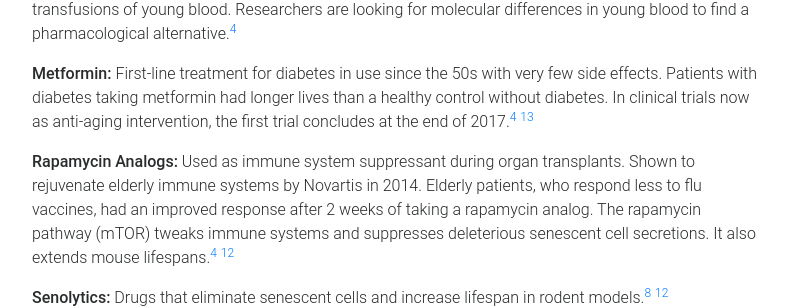
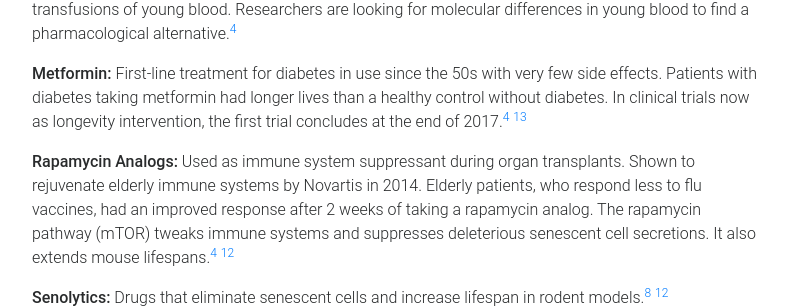
Before and after one commit to tomquisel/tomquisel.github.io, a Jekyll site: the page built from _posts/2017-08-01-longevity-research-overview.md, in a window 1280 px wide and 900 px high, scrolled down 1920 px. Shown: the part 196-504 px from the top of the window, without its empty margins (53-840 px from the left). Built offline with Jekyll 4.4.1, drawn with Linux system fonts in a browser that asks for light colours; nearby versions of some CDN libraries; some of the changed text lies outside the part shown.

```diff
--- a/_posts/2017-08-01-anti-aging-research-overview.md
+++ b/_posts/2017-08-01-longevity-research-overview.md
@@ -1,10 +1,10 @@
 ---
 layout: post
-title: "Anti-Aging Research"
+title: "Longevity Research"
 img: aging-image1.png
-excerpt: A review of recent anti-aging research and treatments
+excerpt: A review of recent longevity research and treatments
 ---
-These are notes from a recent presentation I gave on the state of anti-aging research and potential interventions.
+These are notes from a recent presentation I gave on the state of longevity research and potential interventions.
 
 ### Context
 
@@ -28,7 +28,7 @@ Most researchers agree that antagonistic pleiotropy is the leading explanation.[
 
 **The idea:** genes that increase the odds of successful reproduction early in life may have deleterious effects later in life. Because the gene’s harmful effects do not appear until after reproduction is over, they cannot be eliminated through natural selection.[^5]
 
-### Why is there hope for anti-aging interventions?
+### Why is there hope for longevity interventions?
 
 By the late 1990s, researchers had found that single mutations could triple the lives of of *C. elegans* (a small worm), and similar mutations were found for fruit flies, mice, and other organisms.[^4] This gives hope that the same could be found for humans.
 
@@ -64,7 +64,7 @@ Many promising interventions target the above processes.
 
 **Young Blood:** Mouse experiments have shown rejuvenation of old mice when they are given transfusions of young blood. Researchers are looking for molecular differences in young blood to find a pharmacological alternative.[^4]
 
-**Metformin:** First-line treatment for diabetes in use since the 50s with very few side effects. Patients with diabetes taking metformin had longer lives than a healthy control without diabetes. In clinical trials now as anti-aging intervention, the first trial concludes at the end of 2017.[^4] [^13]
+**Metformin:** First-line treatment for diabetes in use since the 50s with very few side effects. Patients with diabetes taking metformin had longer lives than a healthy control without diabetes. In clinical trials now as longevity intervention, the first trial concludes at the end of 2017.[^4] [^13]
 
 **Rapamycin Analogs:** Used as immune system suppressant during organ transplants. Shown to rejuvenate elderly immune systems by Novartis in 2014. Elderly patients, who respond less to flu vaccines, had an improved response after 2 weeks of taking a rapamycin analog. The rapamycin pathway (mTOR) tweaks immune systems and suppresses deleterious senescent cell secretions. It also extends mouse lifespans.[^4] [^12]
 
```
Also changed, not shown: index.md (+4 -2 lines).
